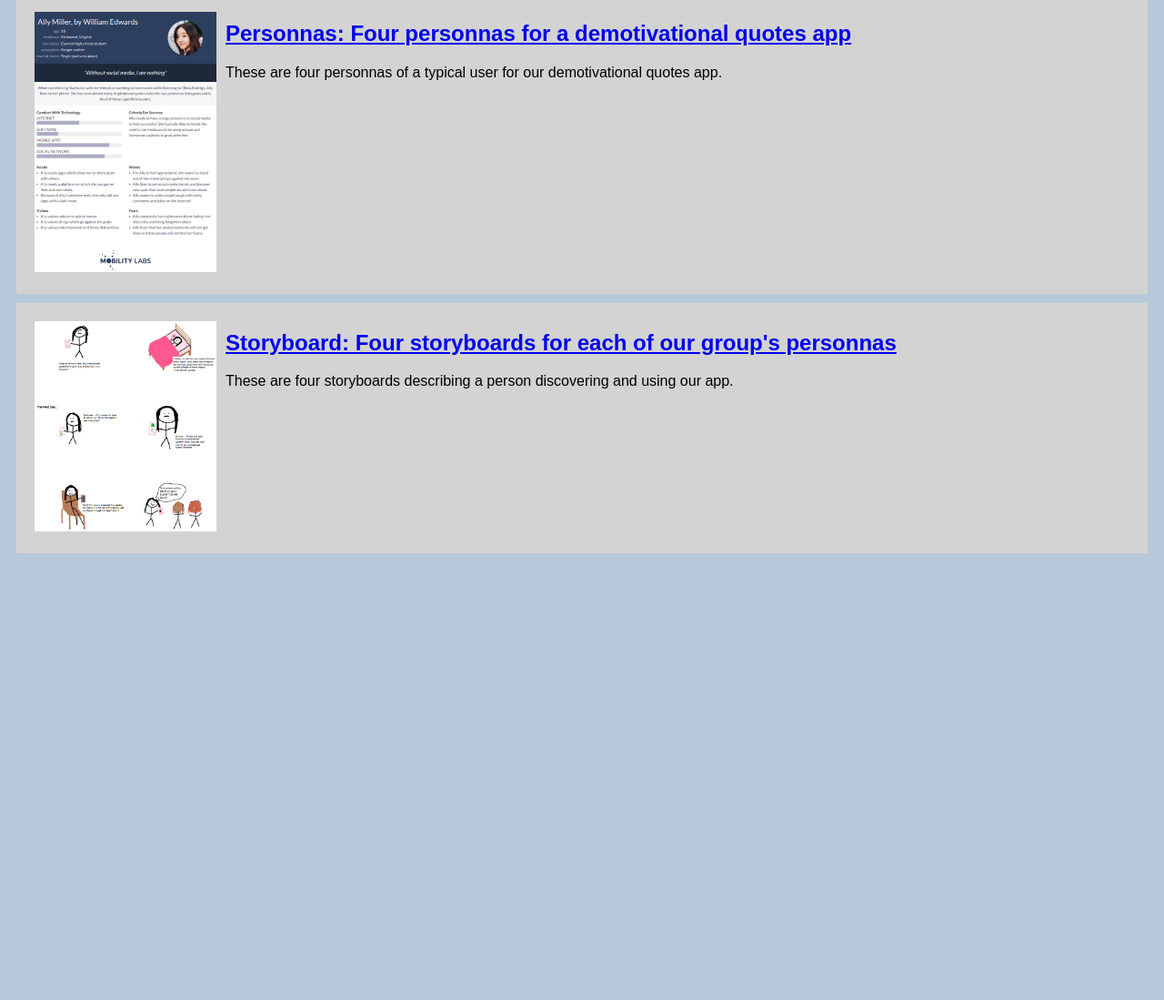
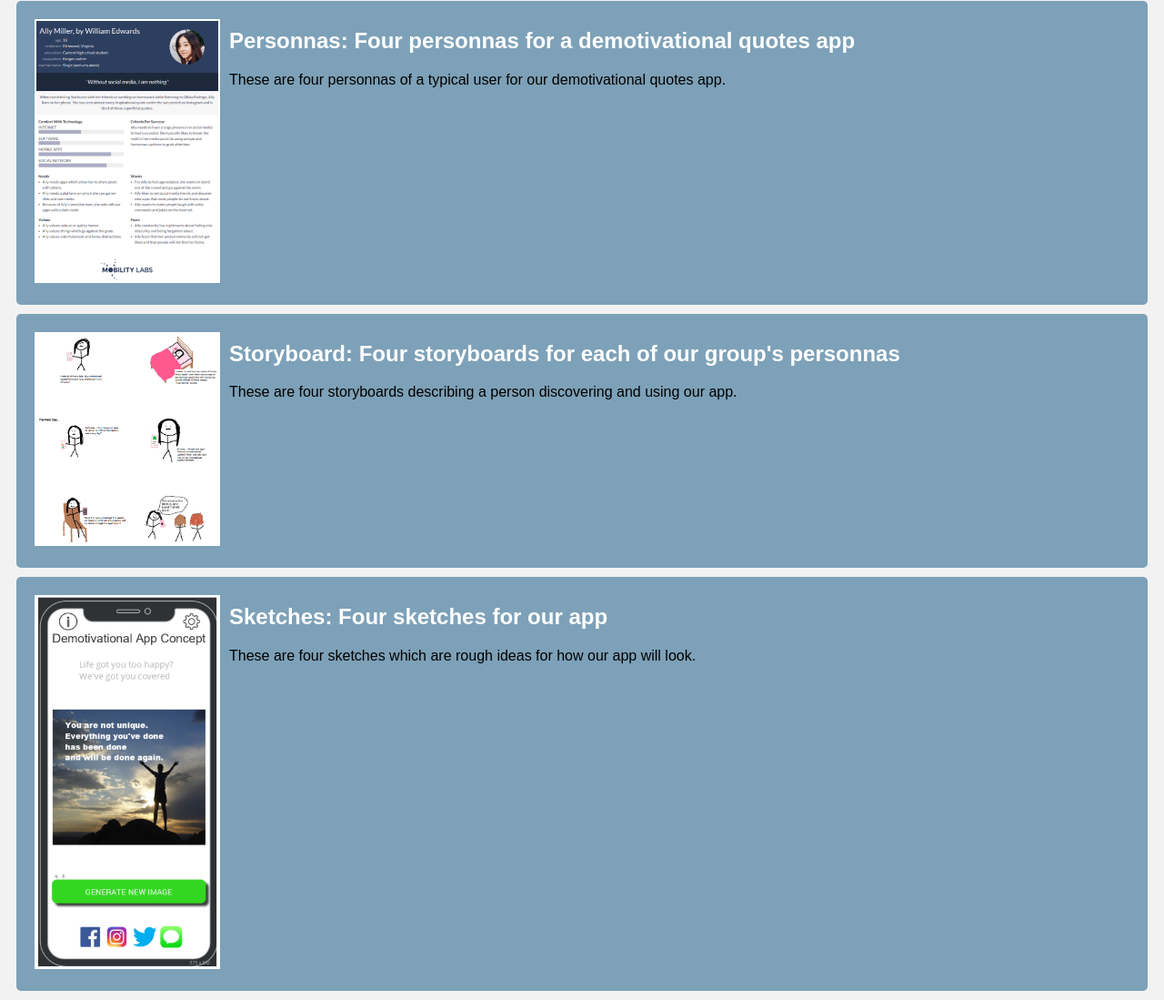
Before and after one commit to wwedwa/wwedwa.github.io, a plain HTML site: page index.html in a window 1280 px wide. Shown: the part 508-1607 px from the top of the page at 91% size. Before the commit the page ends 1126 px from the top, so only its background shows below. Drawn offline with Linux system fonts and the light colour scheme.

Commit message:
Add files via upload

```diff
--- a/index.html
+++ b/index.html
@@ -50,5 +50,16 @@
                 </p>
             </section>
         </section>
+
+        <!-- Sketches Assignment -->
+        <section class="assignment">
+            <a href="files/sketches.pdf"><img src="images/sketches.png"></a>
+            <section class="ass-details">
+                <a href="files/sketches.pdf"><h2>Sketches: Four sketches for our app</h2></a>
+                <p>
+                    These are four sketches which are rough ideas for how our app will look.
+                </p>
+            </section>
+        </section>
     </body>
 </html>
--- a/styles.css
+++ b/styles.css
@@ -1,5 +1,5 @@
 body {
-    background:rgb(182, 200, 218);
+    background: #F2F2F2;
     font-family:Arial, Helvetica, sans-serif;
 }
 
@@ -7,15 +7,30 @@ body {
     display:flex;
     padding:10px;
     margin:10px;
-    background-color:lightgray;
+    background-color:#7da1b8;
+    border-radius: 5px;
 }
 
 .assignment img {
     width:200px;
-    padding:10px;
+    margin: 10px;
+    border: 2px solid #FFF;
+}
+
+.assignment img:hover {
+    border: 2px solid #0F284E;
 }
 
 h1 {
-    color:rgb(56, 53, 53);
+    color:#383535;
     text-align:center;
 }
+
+a {
+    text-decoration: none;
+    color:#FFF;
+}
+
+a:hover {
+    color: #0F284E;
+}
```
Also changed, not shown: images/sketches.png (added), 1 other file.
